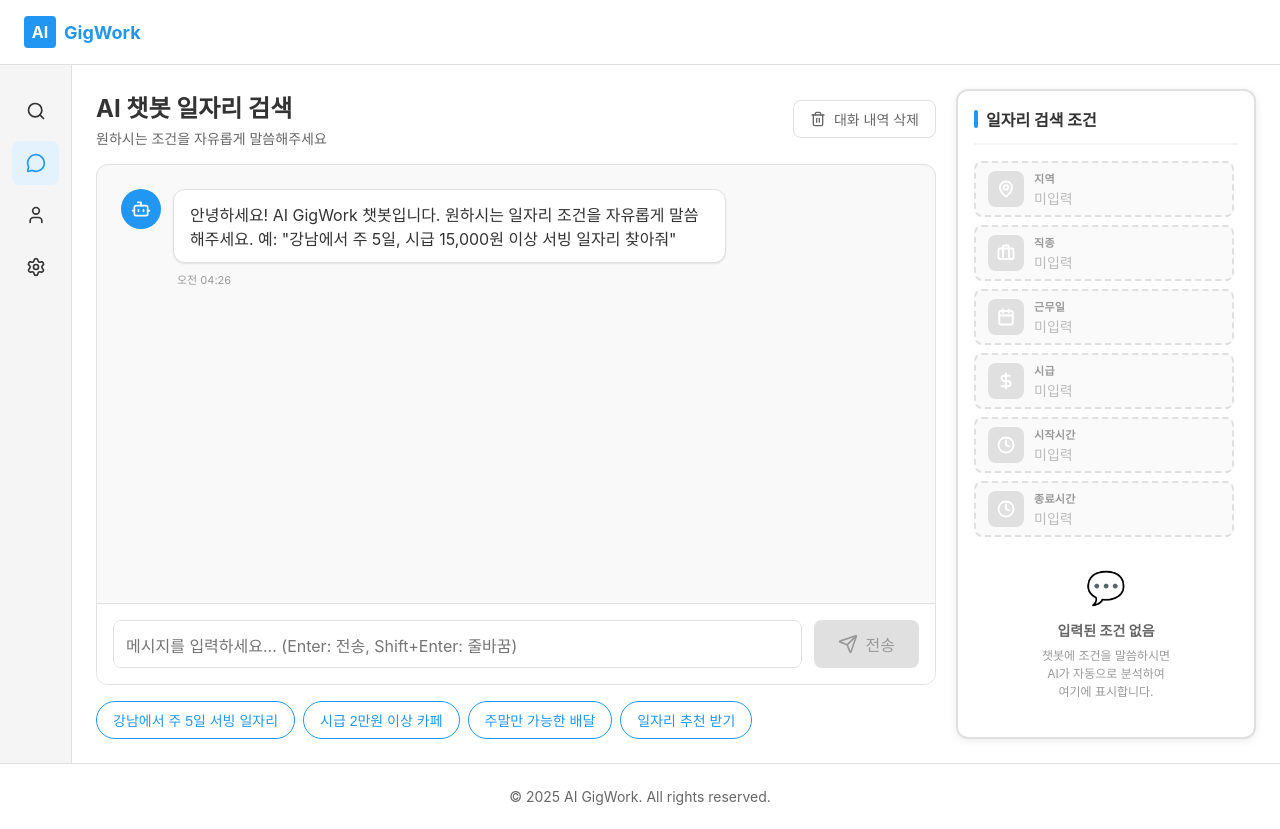
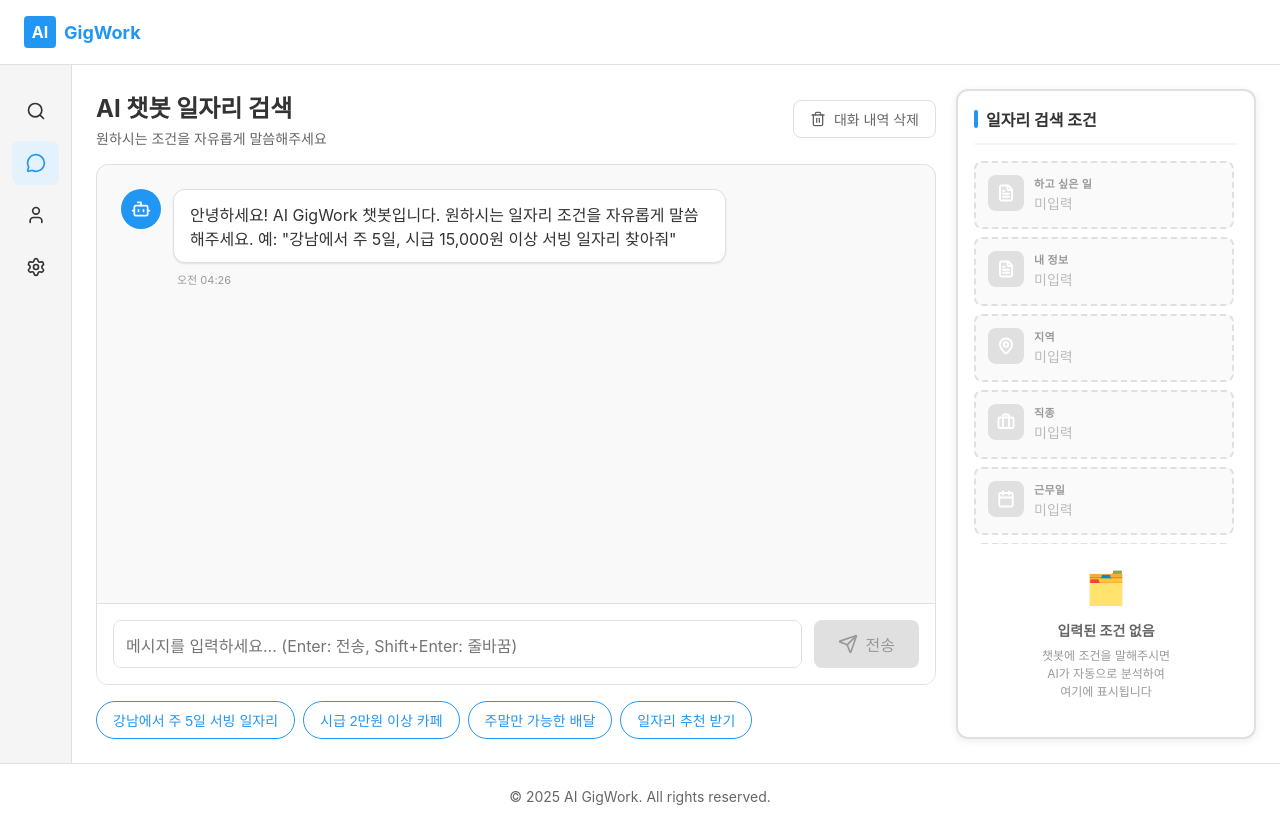
Before and after one commit to human2team/gigwork-frontend, a React (Vite) app: page /jobseeker/chatbot in a window 1280 px wide. Built offline with nearby package versions, Linux system fonts and the light colour scheme.

Commit message:
조건수집 ui 수정

```diff
--- a/src/components/JobPreferencesCard.tsx
+++ b/src/components/JobPreferencesCard.tsx
@@ -10,6 +10,9 @@ interface JobPreferences {
   hourly_wage: number | null
   requirements: string | null
   category: string | null
+  categories?: string | null
+  job_text?: string | null
+  person_text?: string | null
 }
 
 interface JobPreferencesCardProps {
@@ -21,87 +24,16 @@ function JobPreferencesCard({ preferences, onReset }: JobPreferencesCardProps) {
   const hasAnyValue = Object.values(preferences).some(val => val !== null)
 
   const preferenceItems = [
-    {
-      key: 'place',
-      label: '지역',
-      icon: MapPin,
-      color: '#2196f3',
-      bgColor: '#e3f2fd',
-      value: preferences.place,
-      placeholder: '미입력'
-    },
-    {
-      key: 'category',
-      label: '직종',
-      icon: Briefcase,
-      color: '#4caf50',
-      bgColor: '#e8f5e9',
-      value: preferences.category,
-      placeholder: '미입력'
-    },
-    {
-      key: 'work_days',
-      label: '근무일',
-      icon: Calendar,
-      color: '#ff9800',
-      bgColor: '#fff3e0',
-      value: preferences.work_days,
-      placeholder: '미입력'
-    },
-    {
-      key: 'hourly_wage',
-      label: '시급',
-      icon: DollarSign,
-      color: '#9c27b0',
-      bgColor: '#f3e5f5',
-      value: preferences.hourly_wage ? `${preferences.hourly_wage.toLocaleString()}원` : null,
-      placeholder: '미입력'
-    },
-    {
-      key: 'start_time',
-      label: '시작시간',
-      icon: Clock,
-      color: '#e91e63',
-      bgColor: '#fce4ec',
-      value: preferences.start_time,
-      placeholder: '미입력'
-    },
-    {
-      key: 'end_time',
-      label: '종료시간',
-      icon: Clock,
-      color: '#e91e63',
-      bgColor: '#fce4ec',
-      value: preferences.end_time,
-      placeholder: '미입력'
-    },
-    {
-      key: 'gender',
-      label: '성별',
-      icon: User,
-      color: '#00bcd4',
-      bgColor: '#e0f7fa',
-      value: preferences.gender,
-      placeholder: '미입력'
-    },
-    {
-      key: 'age',
-      label: '나이',
-      icon: Hash,
-      color: '#ff5722',
-      bgColor: '#fbe9e7',
-      value: preferences.age ? `${preferences.age}세` : null,
-      placeholder: '미입력'
-    },
-    {
-      key: 'requirements',
-      label: '요구사항',
-      icon: FileText,
-      color: '#607d8b',
-      bgColor: '#eceff1',
-      value: preferences.requirements,
-      placeholder: '미입력'
-    }
+    { key: 'job_text', label: '하고 싶은 일', icon: FileText, color: '#607d8b', bgColor: '#eceff1', value: preferences.job_text, placeholder: '미입력' },
+    { key: 'person_text', label: '내 정보', icon: FileText, color: '#455a64', bgColor: '#e8ecef', value: preferences.person_text, placeholder: '미입력' },
+    { key: 'place', label: '지역', icon: MapPin, color: '#2196f3', bgColor: '#e3f2fd', value: preferences.place, placeholder: '미입력' },
+    { key: 'category', label: '직종', icon: Briefcase, color: '#4caf50', bgColor: '#e8f5e9', value: preferences.categories || preferences.category, placeholder: '미입력' },
+    { key: 'work_days', label: '근무일', icon: Calendar, color: '#ff9800', bgColor: '#fff3e0', value: preferences.work_days, placeholder: '미입력' },
+    { key: 'hourly_wage', label: '시급', icon: DollarSign, color: '#9c27b0', bgColor: '#f3e5f5', value: preferences.hourly_wage ? `${preferences.hourly_wage.toLocaleString()}원` : null, placeholder: '미입력' },
+    { key: 'start_time', label: '시작시간', icon: Clock, color: '#e91e63', bgColor: '#fce4ec', value: preferences.start_time, placeholder: '미입력' },
+    { key: 'end_time', label: '종료시간', icon: Clock, color: '#e91e63', bgColor: '#fce4ec', value: preferences.end_time, placeholder: '미입력' },
+    { key: 'gender', label: '성별', icon: User, color: '#00bcd4', bgColor: '#e0f7fa', value: preferences.gender, placeholder: '미입력' },
+    { key: 'age', label: '나이', icon: Hash, color: '#ff5722', bgColor: '#fbe9e7', value: preferences.age ? `${preferences.age}세` : null, placeholder: '미입력' }
   ]
 
   return (
@@ -190,14 +122,15 @@ function JobPreferencesCard({ preferences, onReset }: JobPreferencesCardProps) {
               key={item.key}
               style={{
                 display: 'flex',
-                alignItems: 'center',
+                alignItems: 'flex-start',
                 gap: '10px',
-                padding: '10px 12px',
+                padding: '12px',
                 backgroundColor: hasValue ? item.bgColor : '#fafafa',
                 border: hasValue ? `2px solid ${item.color}20` : '2px dashed #e0e0e0',
                 borderRadius: '8px',
                 transition: 'all 0.3s',
-                minHeight: '56px'
+                boxSizing: 'border-box',
+                width: '100%'
               }}
             >
               <div style={{
@@ -227,9 +160,10 @@ function JobPreferencesCard({ preferences, onReset }: JobPreferencesCardProps) {
                   fontSize: '14px',
                   fontWeight: hasValue ? '600' : '400',
                   color: hasValue ? '#333' : '#bbb',
-                  overflow: 'hidden',
-                  textOverflow: 'ellipsis',
-                  whiteSpace: 'nowrap'
+                  whiteSpace: 'pre-wrap',
+                  wordBreak: 'break-word',
+                  overflowWrap: 'anywhere',
+                  lineHeight: 1.6
                 }}>
                   {hasValue ? item.value : item.placeholder}
                 </div>
@@ -238,8 +172,6 @@ function JobPreferencesCard({ preferences, onReset }: JobPreferencesCardProps) {
           )
         })}
       </div>
-
-
 
       {/* 빈 상태 메시지 */}
       {!hasAnyValue && (
@@ -254,14 +186,14 @@ function JobPreferencesCard({ preferences, onReset }: JobPreferencesCardProps) {
           flexDirection: 'column',
           justifyContent: 'center'
         }}>
-          <div style={{ fontSize: '32px', marginBottom: '8px' }}>💬</div>
+          <div style={{ fontSize: '32px', marginBottom: '8px' }}>🗂️</div>
           <div style={{ fontWeight: '600', marginBottom: '6px', color: '#666', fontSize: '14px' }}>
             입력된 조건 없음
           </div>
           <div style={{ fontSize: '12px' }}>
-            챗봇에 조건을 말씀하시면<br />
+            챗봇에 조건을 말해주시면<br />
             AI가 자동으로 분석하여<br />
-            여기에 표시합니다.
+            여기에 표시됩니다
           </div>
         </div>
       )}
--- a/src/pages/Chatbot.tsx
+++ b/src/pages/Chatbot.tsx
@@ -3,6 +3,7 @@ import { useNavigate } from 'react-router-dom'
 import { Send, Bot, User, Trash2, MapPin, DollarSign, ArrowRight, Bookmark, BookmarkCheck } from 'lucide-react'
 import JobPreferencesCard from '../components/JobPreferencesCard'
 import axios from 'axios'
+import { createApiUrl, getApiBaseUrl } from '../utils/api'
 interface Message {
   id: number
   text: string
@@ -38,6 +39,9 @@ interface UserJobPreferences {
   hourly_wage: number | null
   requirements: string | null
   category: string | null
+  categories?: string | null
+  job_text?: string | null
+  person_text?: string | null
 }
 
 function Chatbot() {
@@ -79,7 +83,10 @@ function Chatbot() {
     end_time: null,
     hourly_wage: null,
     requirements: null,
-    category: null
+    category: null,
+    categories: null,
+    job_text: null,
+    person_text: null
   });
 
   // userPreferences 변경 시 콘솔 출력 (디버깅용)
@@ -90,6 +97,10 @@ function Chatbot() {
   const [isSearching, setIsSearching] = useState(false)
   const [savedJobIds, setSavedJobIds] = useState<number[]>([])
   const messagesEndRef = useRef<HTMLDivElement>(null)
+  const getChatUrl = () => {
+    const base = getApiBaseUrl().replace(/\/$/, '')
+    return `${base}/chat`
+  }
 
   const scrollToBottom = () => {
     messagesEndRef.current?.scrollIntoView({ behavior: 'smooth' })
@@ -229,7 +240,9 @@ function Chatbot() {
     preferences?: Partial<UserJobPreferences>
   }> => {
     try {
-      const res = await axios.post('http://localhost:8080/chat', {
+      // chat endpoint는 프록시 우회하고 환경 변수 기반 base URL을 직접 사용
+      const chatUrl = getChatUrl()
+      const res = await axios.post(chatUrl, {
         text: userInput,
         condition: userPref,
         search: false
@@ -301,7 +314,9 @@ function Chatbot() {
   const handleSearch = async () => {
     setIsSearching(true)
     try {
-      const res = await axios.post('http://localhost:8080/chat', {
+      // chat endpoint는 프록시 우회하고 환경 변수 기반 base URL을 직접 사용
+      const chatUrl = getChatUrl()
+      const res = await axios.post(chatUrl, {
         text: inputText,
         condition: userPreferences,
         search: true
@@ -409,10 +424,13 @@ function Chatbot() {
     if (Object.keys(extractedPreferences).length > 0) {
       let confirmText = '입력하신 조건을 확인했습니다:\n\n'
       if (extractedPreferences.place) confirmText += `📍 지역: ${formatConditionValue(extractedPreferences.place, 'place')}\n`
-      if (extractedPreferences.category) confirmText += `💼 직종: ${formatConditionValue(extractedPreferences.category, 'category')}\n`
+      const categoryValue = extractedPreferences.categories ?? extractedPreferences.category
+      if (categoryValue) confirmText += `💼 직종: ${formatConditionValue(categoryValue, 'category')}\n`
       if (extractedPreferences.work_days) confirmText += `📅 근무일: ${formatConditionValue(extractedPreferences.work_days, 'work_days')}\n`
       if (extractedPreferences.hourly_wage) confirmText += `💰 시급: ${Number(extractedPreferences.hourly_wage).toLocaleString()}원\n`
       if (extractedPreferences.start_time) confirmText += `⏰ 시간: ${formatConditionValue(extractedPreferences.start_time, 'start_time')} ~ ${formatConditionValue(extractedPreferences.end_time, 'end_time')}\n`
+      if (extractedPreferences.job_text) confirmText += `📝 하고 싶은 일: ${formatConditionValue(extractedPreferences.job_text, 'job_text')}\n`
+      if (extractedPreferences.person_text) confirmText += `👤 내 정보: ${formatConditionValue(extractedPreferences.person_text, 'person_text')}\n`
 
       confirmText += '\n추가 조건이 있으시면 말씀해주세요. 없으시면 아래 검색 버튼을 눌러주세요!'
 
@@ -569,7 +587,10 @@ function Chatbot() {
       end_time: null,
       hourly_wage: null,
       requirements: null,
-      category: null
+      category: null,
+      categories: null,
+      job_text: null,
+      person_text: null
     })
     setSearchResults([])
   }
```
